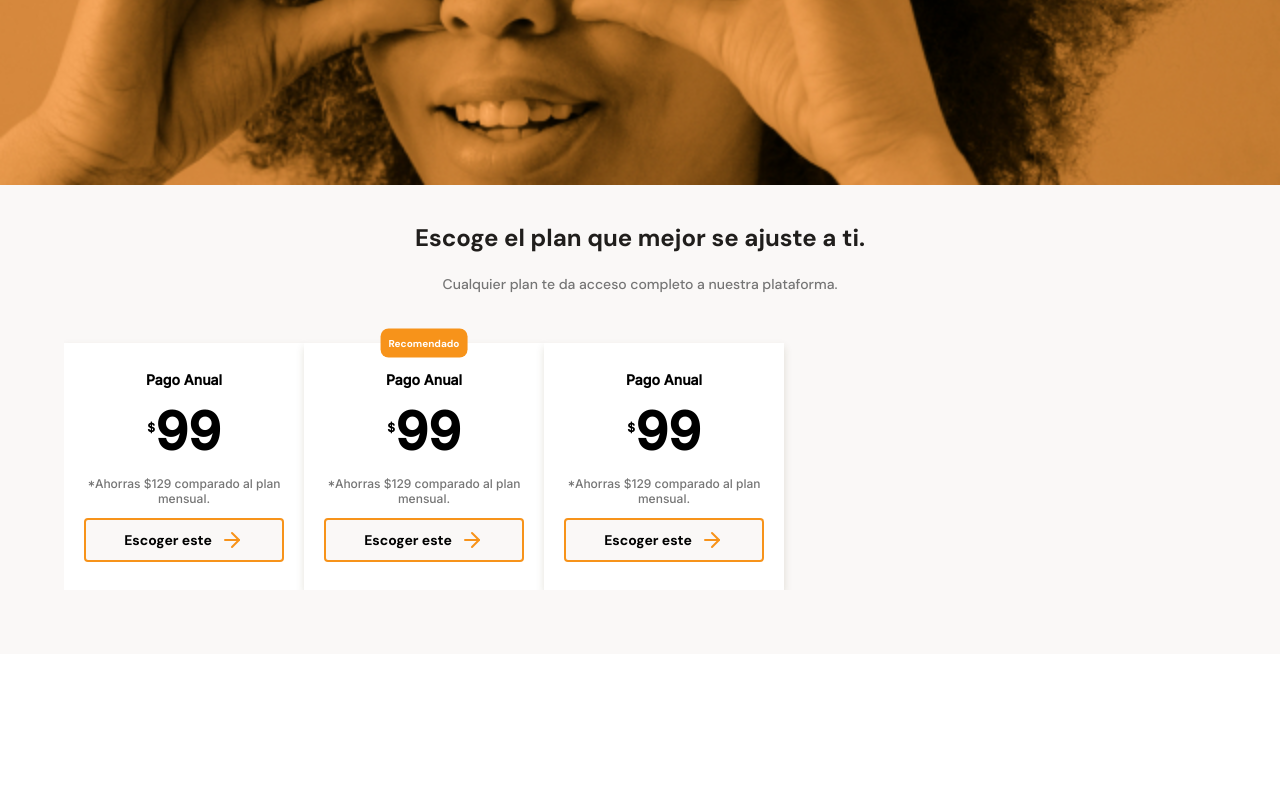
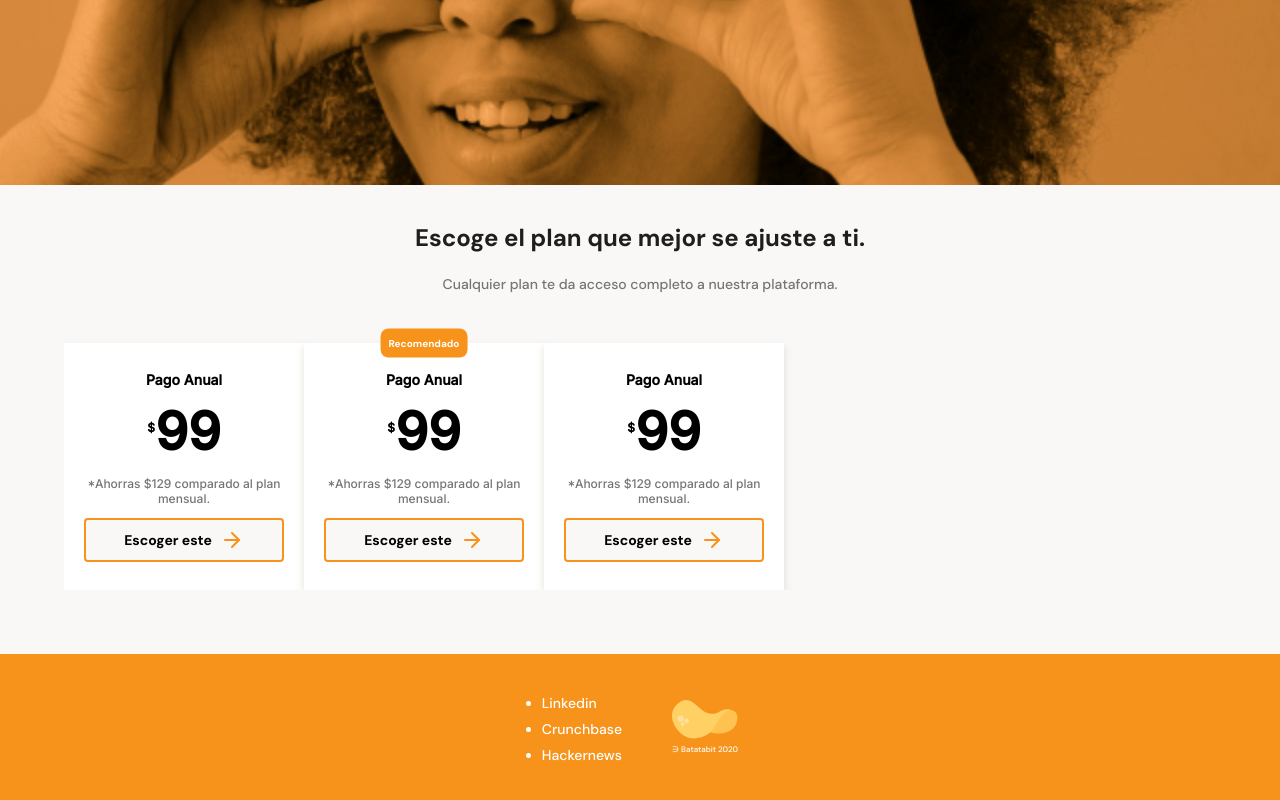
Before and after one commit to bryangamas/batatabit, a plain HTML site: page index.html in a window 1280 px wide. Shown: the part 2097-2897 px from the top of the page. Before the commit the page ends 2751 px from the top, so only its background shows below. Drawn offline with Linux system fonts and the light colour scheme.

Commit message:
feat: + footer

```diff
--- a/index.html
+++ b/index.html
@@ -189,6 +189,20 @@
         </section>
       </section>
     </main>
-    <footer></footer>
+    <footer class="Footer">
+      <section>
+        <ul class="Footer__links">
+          <li><a href="#">Linkedin</a></li>
+          <li><a href="#">Crunchbase</a></li>
+          <li><a href="#">Hackernews</a></li>
+        </ul>
+      </section>
+      <section class="Footer__batata">
+        <picture>
+          <img src="./assets/icons/batata.svg" alt="Logo de Batabit 2020" />
+        </picture>
+        <p>&ReverseElement; Batatabit 2020</p>
+      </section>
+    </footer>
   </body>
 </html>
--- a/styles.css
+++ b/styles.css
@@ -488,3 +488,28 @@ picture {
   background-repeat: no-repeat;
   background-image: url("./assets/icons/orange-right-arrow.svg");
 }
+
+.Footer {
+  display: flex;
+  justify-content: center;
+  align-items: center;
+  gap: 5rem;
+  padding: 4rem 6rem;
+  background-color: var(--bitcoin-orange);
+  color: white;
+  font: var(--h2-mobile);
+}
+
+.Footer__links {
+  display: flex;
+  flex-direction: column;
+  gap: 0.8rem;
+}
+
+.Footer__links > li > a:hover {
+  text-decoration: underline;
+}
+
+.Footer__batata {
+  font-size: 0.8rem;
+}
```
